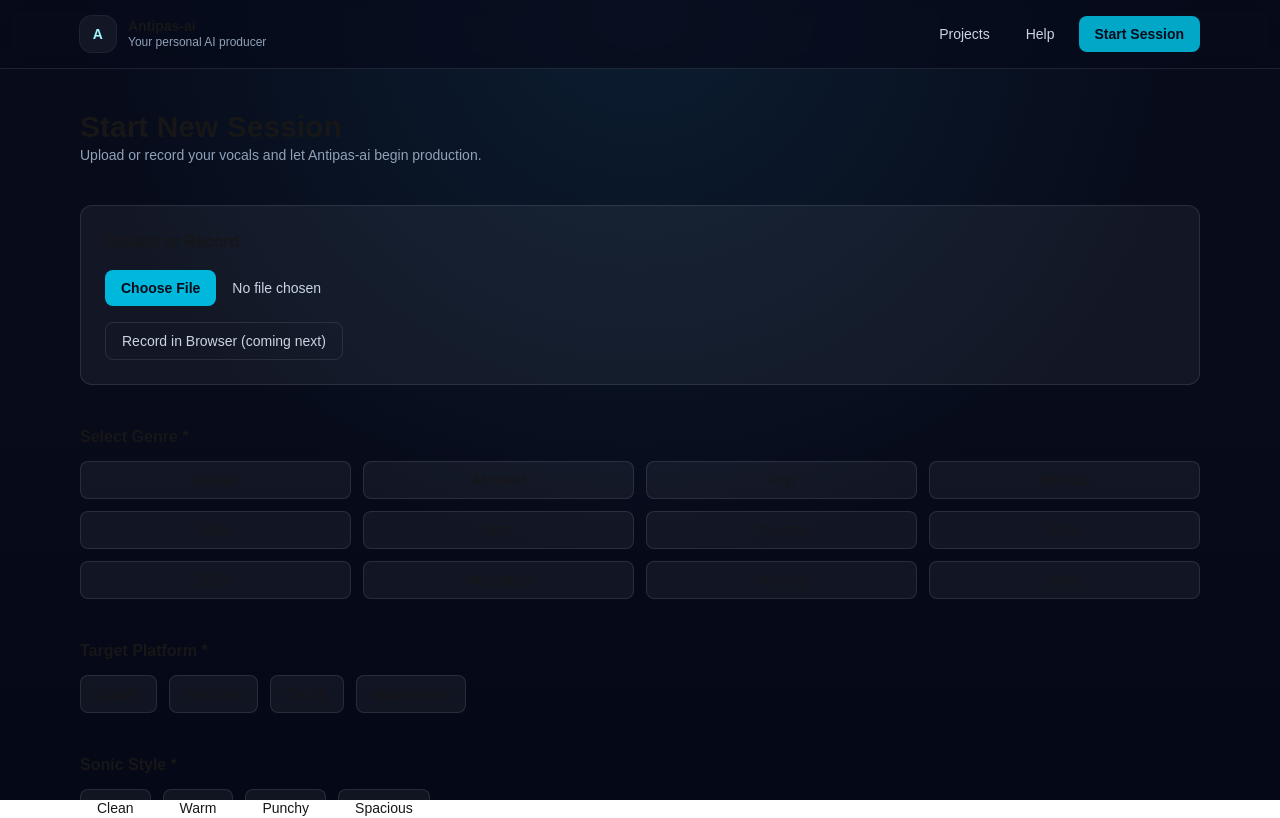
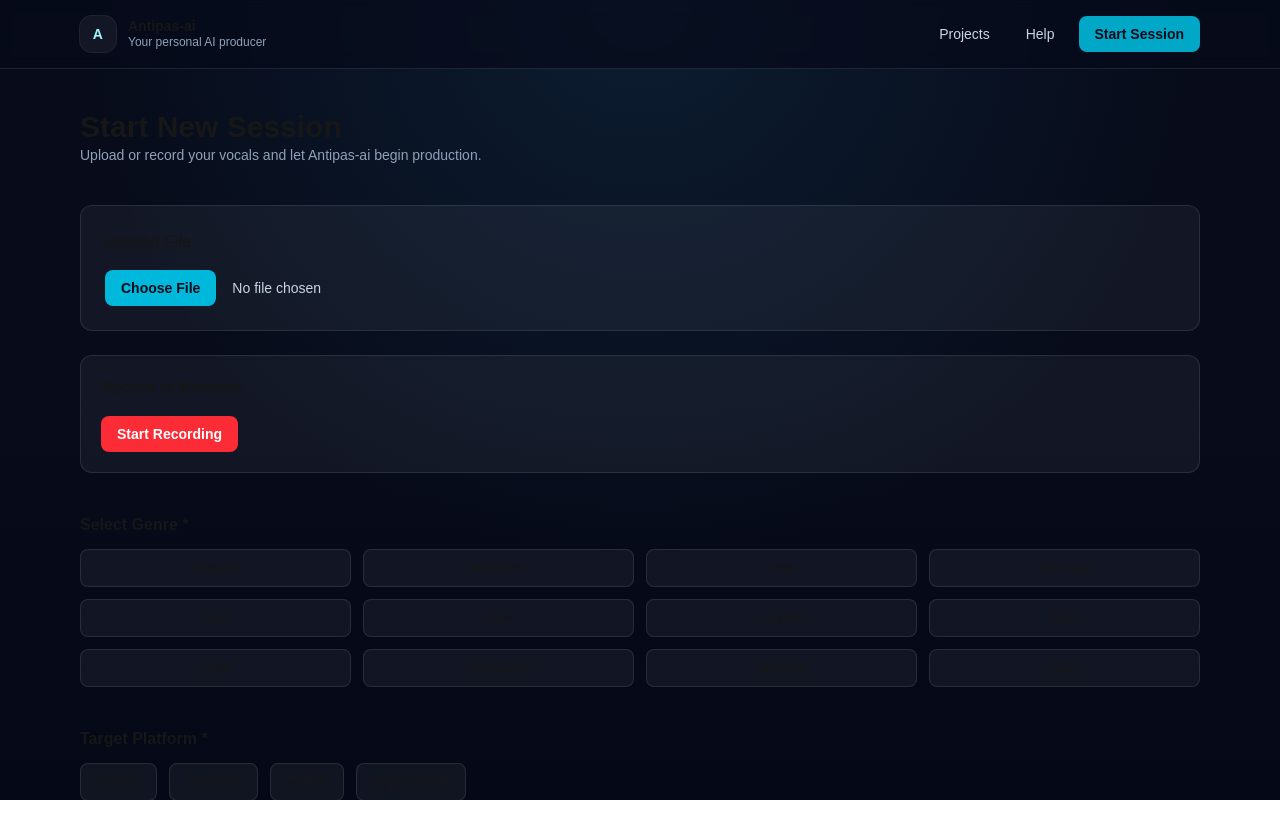
Before and after one commit to AntipasBen23/Antipas-ai, a Next.js app: page /session/new in a window 1280 px wide. Shown: the top 818 px of the page. Built offline with nearby package versions, Linux system fonts and the light colour scheme.

Commit message:
upudated new session

```diff
--- a/src/app/session/new/page.tsx
+++ b/src/app/session/new/page.tsx
@@ -1,6 +1,7 @@
 "use client";
 
 import { useState } from "react";
+import Recorder from "@/components/Recorder";
 
 const genres = [
   "Gospel",
@@ -41,8 +42,9 @@ export default function NewSessionPage() {
       </div>
 
 {/* Upload Section */}
+<div className="space-y-6">
   <div className="rounded-xl border border-white/10 bg-white/5 p-6 space-y-4">
-        <h2 className="font-semibold">Upload or Record</h2>
+    <h2 className="font-semibold">Upload File</h2>
 
     <input
       type="file"
@@ -58,13 +60,14 @@ export default function NewSessionPage() {
         Selected: {fileName}
       </p>
     )}
+  </div>
 
-        <button
-          type="button"
-          className="rounded-lg border border-white/10 px-4 py-2 text-sm text-slate-300 hover:bg-white/10 transition"
-        >
-          Record in Browser (coming next)
-        </button>
+  <Recorder
+    onRecordingComplete={(blob) => {
+      setFileName("Recorded Vocal");
+      console.log("Recorded blob:", blob);
+    }}
+  />
 </div>
 
       {/* Genre Selection */}
```
Lines whose indentation alone changed are shown as unchanged.
